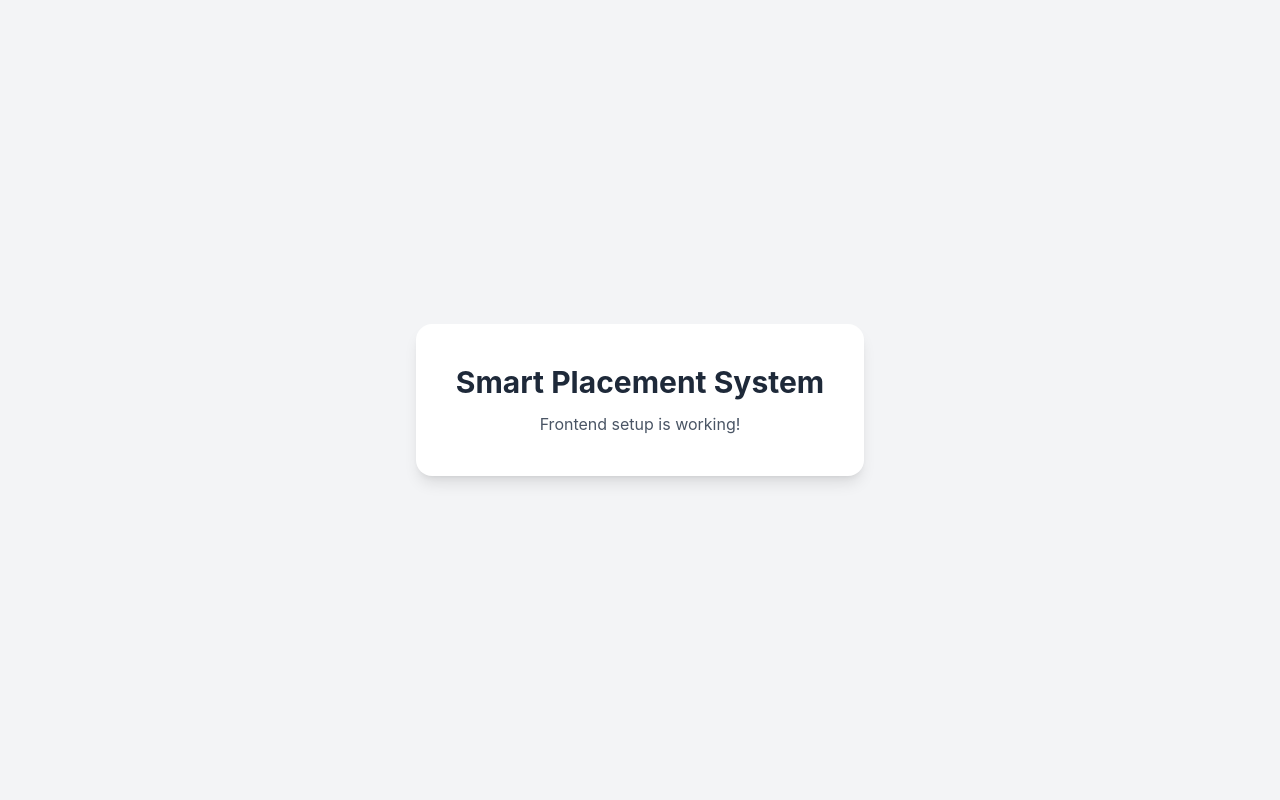
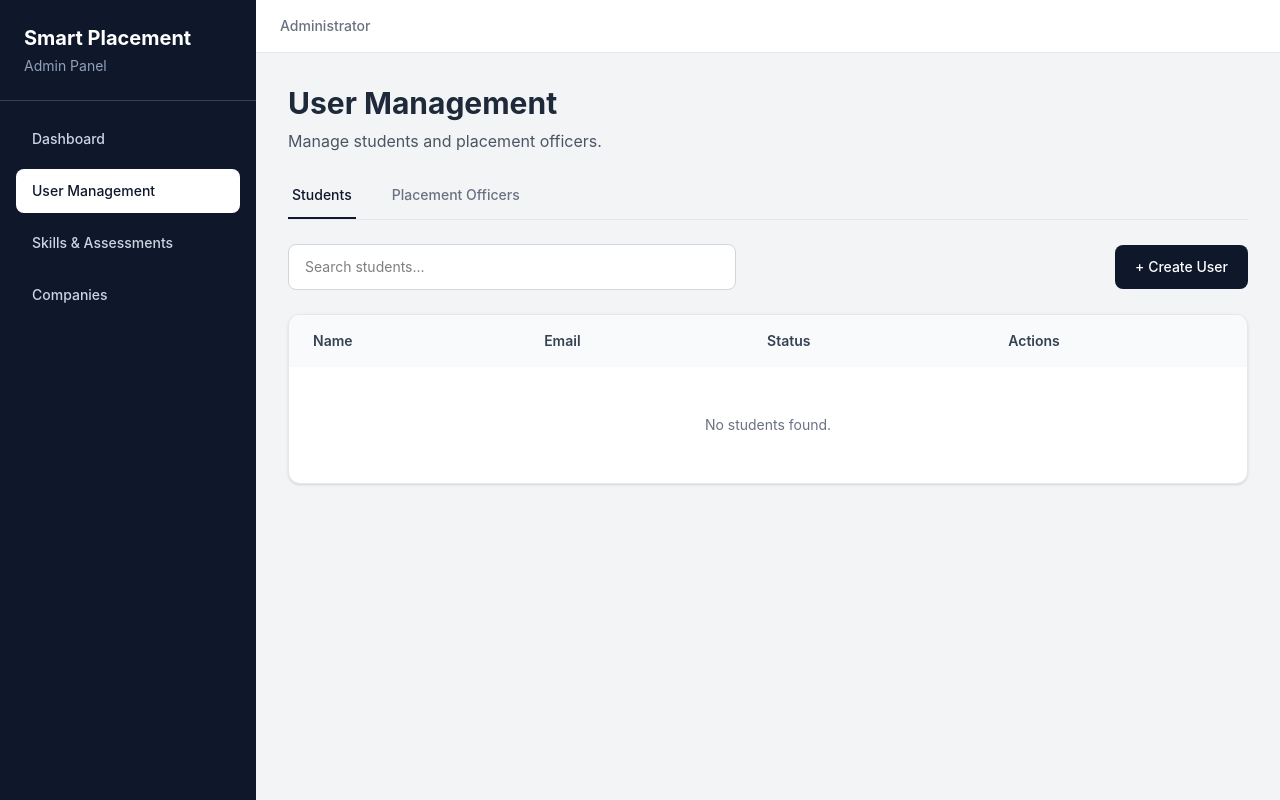
Before and after one commit to anshusingh226-tech/smart_placement, a React app in the folder frontend/: page /admin/users in a window 1280 px wide. Built offline with nearby package versions, Linux system fonts and the light colour scheme; the HTML template or start-up script is replaced by a standard one.

Commit message:
Build admin dashboard and user management

```diff
--- a/frontend/src/App.jsx
+++ b/frontend/src/App.jsx
@@ -1,16 +1,18 @@
+import { BrowserRouter, Routes, Route } from 'react-router-dom'
+import AdminLayout from './layouts/AdminLayout'
+import AdminDashboard from './pages/admin/AdminDashboard'
+import UserManagement from './pages/admin/UserManagement'
+
 function App() {
   return (
-    <div className="min-h-screen bg-gray-100 flex items-center justify-center">
-      <div className="bg-white rounded-2xl shadow-lg p-10 text-center">
-        <h1 className="text-3xl font-bold text-gray-800">
-          Smart Placement System
-        </h1>
-
-        <p className="mt-3 text-gray-600">
-          Frontend setup is working!
-        </p>
-      </div>
-    </div>
+    <BrowserRouter>
+      <Routes>
+        <Route path="/admin" element={<AdminLayout />}>
+          <Route index element={<AdminDashboard />} />
+          <Route path="users" element={<UserManagement />} />
+        </Route>
+      </Routes>
+    </BrowserRouter>
   )
 }
 
--- /dev/null
+++ b/frontend/src/layouts/AdminLayout.jsx
@@ -0,0 +1,59 @@
+import { NavLink, Outlet } from 'react-router-dom'
+
+function AdminLayout() {
+  const navItems = [
+    { name: 'Dashboard', path: '/admin' },
+    { name: 'User Management', path: '/admin/users' },
+    { name: 'Skills & Assessments', path: '/admin/skills-assessments' },
+    { name: 'Companies', path: '/admin/companies' },
+  ]
+
+  return (
+    <div className="min-h-screen bg-gray-100 md:flex">
+      <aside className="w-full bg-slate-900 text-white md:min-h-screen md:w-64">
+        <div className="border-b border-slate-700 p-6">
+          <h1 className="text-xl font-bold">
+            Smart Placement
+          </h1>
+
+          <p className="mt-1 text-sm text-slate-400">
+            Admin Panel
+          </p>
+        </div>
+
+        <nav className="p-4">
+          <div className="space-y-2">
+            {navItems.map((item) => (
+              <NavLink
+                key={item.path}
+                to={item.path}
+                end={item.path === '/admin'}
+                className={({ isActive }) =>
+                  `block rounded-lg px-4 py-3 text-sm font-medium transition ${
+                    isActive
+                      ? 'bg-white text-slate-900'
+                      : 'text-slate-300 hover:bg-slate-800 hover:text-white'
+                  }`
+                }
+              >
+                {item.name}
+              </NavLink>
+            ))}
+          </div>
+        </nav>
+      </aside>
+
+      <main className="flex-1">
+        <header className="border-b border-gray-200 bg-white px-6 py-4">
+          <p className="text-sm font-medium text-gray-500">
+            Administrator
+          </p>
+        </header>
+
+        <Outlet />
+      </main>
+    </div>
+  )
+}
+
+export default AdminLayout
--- /dev/null
+++ b/frontend/src/pages/admin/AdminDashboard.jsx
@@ -0,0 +1,44 @@
+function AdminDashboard() {
+  const summaryCards = [
+    { title: 'Total Students', value: 0 },
+    { title: 'Placement Officers', value: 0 },
+    { title: 'Companies', value: 0 },
+    { title: 'Jobs', value: 0 },
+    { title: 'Applications', value: 0 },
+    { title: 'Skills', value: 0 },
+    { title: 'Assessments', value: 0 },
+  ]
+
+  return (
+    <div className="min-h-screen bg-gray-100 p-8">
+      <div>
+        <h1 className="text-3xl font-bold text-gray-800">
+          Admin Dashboard
+        </h1>
+
+        <p className="mt-2 text-gray-600">
+          Overview of the Smart Placement System
+        </p>
+      </div>
+
+      <div className="mt-8 grid grid-cols-1 gap-6 sm:grid-cols-2 lg:grid-cols-4">
+        {summaryCards.map((card) => (
+          <div
+            key={card.title}
+            className="rounded-xl bg-white p-6 shadow-sm"
+          >
+            <p className="text-sm font-medium text-gray-500">
+              {card.title}
+            </p>
+
+            <p className="mt-3 text-3xl font-bold text-gray-800">
+              {card.value}
+            </p>
+          </div>
+        ))}
+      </div>
+    </div>
+  )
+}
+
+export default AdminDashboard
--- /dev/null
+++ b/frontend/src/pages/admin/UserManagement.jsx
@@ -0,0 +1,127 @@
+import { useState } from 'react'
+
+function UserManagement() {
+  const [activeTab, setActiveTab] = useState('students')
+
+  const students = []
+  const placementOfficers = []
+
+  const users =
+    activeTab === 'students' ? students : placementOfficers
+
+  return (
+    <div className="p-6 md:p-8">
+      <div>
+        <h1 className="text-3xl font-bold text-gray-800">
+          User Management
+        </h1>
+
+        <p className="mt-2 text-gray-600">
+          Manage students and placement officers.
+        </p>
+      </div>
+
+      {/* Tabs */}
+      <div className="mt-8 border-b border-gray-200">
+        <div className="flex gap-8">
+          <button
+            type="button"
+            onClick={() => setActiveTab('students')}
+            className={`border-b-2 px-1 pb-3 text-sm font-medium ${
+              activeTab === 'students'
+                ? 'border-slate-900 text-slate-900'
+                : 'border-transparent text-gray-500 hover:text-gray-700'
+            }`}
+          >
+            Students
+          </button>
+
+          <button
+            type="button"
+            onClick={() => setActiveTab('officers')}
+            className={`border-b-2 px-1 pb-3 text-sm font-medium ${
+              activeTab === 'officers'
+                ? 'border-slate-900 text-slate-900'
+                : 'border-transparent text-gray-500 hover:text-gray-700'
+            }`}
+          >
+            Placement Officers
+          </button>
+        </div>
+      </div>
+
+      {/* Search and Create */}
+      <div className="mt-6 flex flex-col gap-4 md:flex-row md:items-center md:justify-between">
+        <input
+          type="text"
+          placeholder={`Search ${activeTab === 'students' ? 'students' : 'placement officers'}...`}
+          className="w-full rounded-lg border border-gray-300 bg-white px-4 py-3 text-sm outline-none focus:border-slate-900 md:max-w-md"
+        />
+
+        <button
+          type="button"
+          className="rounded-lg bg-slate-900 px-5 py-3 text-sm font-medium text-white hover:bg-slate-800"
+        >
+          + Create User
+        </button>
+      </div>
+
+      {/* User table */}
+      <div className="mt-6 overflow-hidden rounded-xl border border-gray-200 bg-white shadow-sm">
+        <div className="overflow-x-auto">
+          <table className="w-full min-w-[700px] text-left text-sm">
+            <thead className="bg-gray-50">
+              <tr>
+                <th className="px-6 py-4 font-semibold text-gray-700">
+                  Name
+                </th>
+
+                <th className="px-6 py-4 font-semibold text-gray-700">
+                  Email
+                </th>
+
+                <th className="px-6 py-4 font-semibold text-gray-700">
+                  Status
+                </th>
+
+                <th className="px-6 py-4 font-semibold text-gray-700">
+                  Actions
+                </th>
+              </tr>
+            </thead>
+
+            <tbody>
+              {users.length === 0 ? (
+                <tr>
+                  <td
+                    colSpan="4"
+                    className="px-6 py-12 text-center text-gray-500"
+                  >
+                    No {activeTab === 'students' ? 'students' : 'placement officers'} found.
+                  </td>
+                </tr>
+              ) : (
+                users.map((user) => (
+                  <tr key={user.id} className="border-t border-gray-100">
+                    <td className="px-6 py-4">{user.name}</td>
+                    <td className="px-6 py-4">{user.email}</td>
+                    <td className="px-6 py-4">{user.status}</td>
+                    <td className="px-6 py-4">
+                      <div className="flex gap-2">
+                        <button type="button">Edit</button>
+                        <button type="button">Delete</button>
+                        <button type="button">Reset Password</button>
+                      </div>
+                    </td>
+                  </tr>
+                ))
+              )}
+            </tbody>
+          </table>
+        </div>
+      </div>
+    </div>
+  )
+}
+
+export default UserManagement
```
